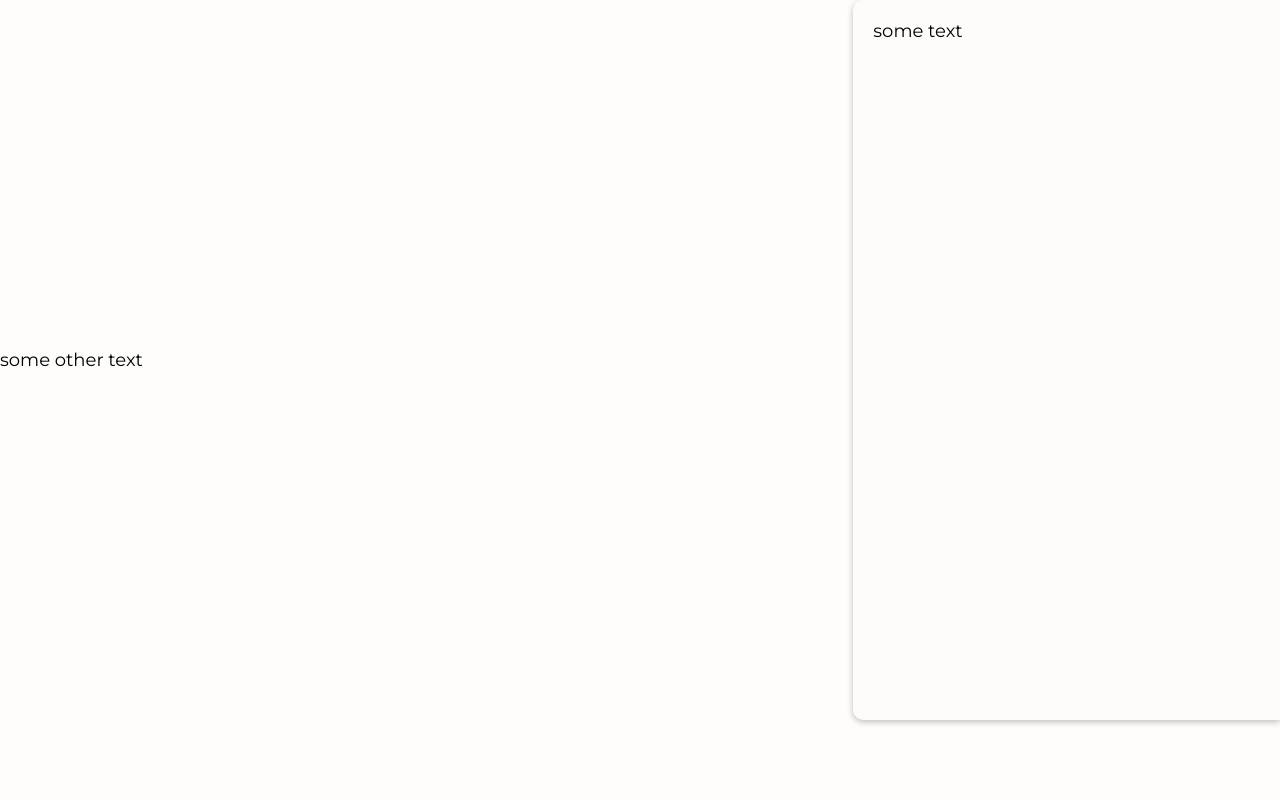
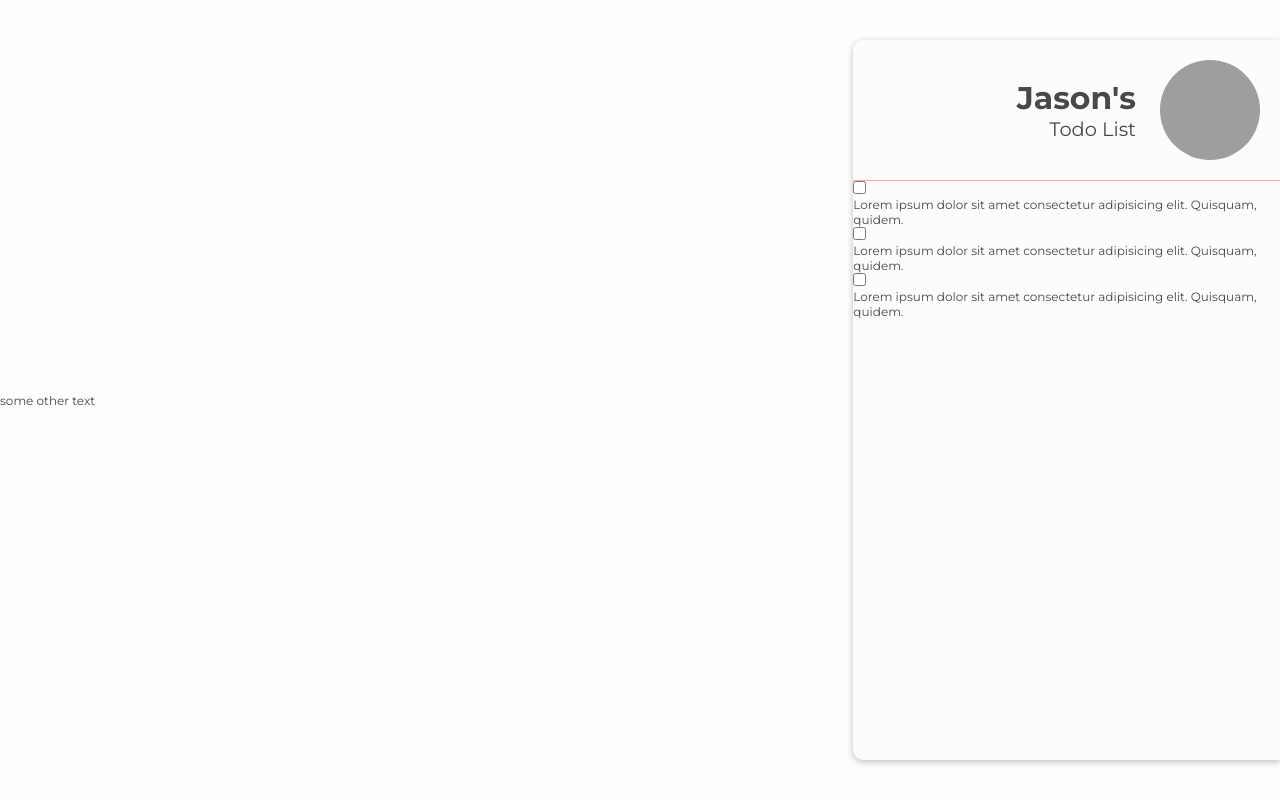
Before and after one commit to sargon17/vue-todolist, a plain HTML site: page index.html in a window 1280 px wide. Drawn offline with Linux system fonts and the light colour scheme; grey boxes are pictures that could not be loaded.

Commit message:
working on layout

```diff
--- a/index.html
+++ b/index.html
@@ -18,8 +18,47 @@
 <body>
     <div class="bg-section"> some other text</div>
     <div class="notes-section">
-        some text
-    </div>
+        <div class="notes__user-section">
+            <div class="notes__user__data-section">
+                <h2 class="notes__user__data-name">Jason's</h2>
+                <h1 class="notes__user__data-title">Todo List</h1>
+            </div>
+            <div class="notes__user__img-section">
+                <img src="https://picsum.photos/100" alt="">
+            </div>
+        </div>
+        <div class="notes__todos-section">
+            <div class="notes__todos__list-section">
+                <div class="notes__todos__list-item">
+                    <div class="notes__todos__list-item__checkbox">
+                        <input type="checkbox" id="checkbox-1" class="checkbox-1">
+                        <label for="checkbox-1"></label>
+                    </div>
+                    <div class="notes__todos__list-item__text">
+                        <p>Lorem ipsum dolor sit amet consectetur adipisicing elit. Quisquam, quidem.</p>
+                    </div>
+                </div>
+                <div class="notes__todos__list-item">
+                    <div class="notes__todos__list-item__checkbox">
+                        <input type="checkbox" id="checkbox-2" class="checkbox-2">
+                        <label for="checkbox-2"></label>
+                    </div>
+                    <div class="notes__todos__list-item__text">
+                        <p>Lorem ipsum dolor sit amet consectetur adipisicing elit. Quisquam, quidem.</p>
+                    </div>
+                </div>
+                <div class="notes__todos__list-item">
+                    <div class="notes__todos__list-item__checkbox">
+                        <input type="checkbox" id="checkbox-3" class="checkbox-3">
+                        <label for="checkbox-3"></label>
+                    </div>
+                    <div class="notes__todos__list-item__text">
+                        <p>Lorem ipsum dolor sit amet consectetur adipisicing elit. Quisquam, quidem.</p>
+                    </div>
+                </div>
+
+            </div>
+        </div>
 </body>
 
 </html>
--- a/style/style.css
+++ b/style/style.css
@@ -14,28 +14,63 @@
   --mt-shadow: 0px 2px 6px rgba(0, 0, 0, 0.25);
 }
 
+* {
+  font-family: "Montserrat", sans-serif;
+  color: var(--mt-main-text-gray);
+  font-size: 12px;
+}
+
 body {
   background-color: var(--mt-main-bg-color);
-  font-family: "Montserrat", sans-serif;
-  font-size: 14px;
   color: var(--mt-main-text-gray);
   margin: 0;
   padding: 0;
   display: flex;
   align-items: center;
   width: 100%;
-  height: 100%;
+  height: 100vh;
 }
 .bg-section {
   width: calc(100% / 12 * 8);
 }
 
+/* ------------------ NOTES SECTION ------------------ */
 .notes-section {
   background-color: var(--mt-notepad-bg-color);
-  padding: 20px;
   border-radius: 10px 0px 0px 10px;
   box-shadow: var(--mt-shadow);
-
   width: calc(100% / 12 * 4);
   height: 90vh;
 }
+
+.notes__user-section {
+  padding: 20px;
+  display: flex;
+  justify-content: flex-end;
+  align-items: center;
+  gap: 24px;
+  border-bottom: 1px solid var(--mt-secondary-pink);
+}
+
+.notes__user__data-section {
+  text-align: right;
+}
+.notes__user__data-name {
+  font-size: 2.617em;
+}
+.notes__user__data-title {
+  font-size: 1.618em;
+  font-weight: 400;
+}
+.notes__user__img-section {
+  width: 100px;
+  aspect-ratio: 1;
+  overflow: hidden;
+  border-radius: 50%;
+}
+.notes__user__img-section img {
+  width: 100%;
+  height: 100%;
+}
+
+/* ------------------ / NOTES SECTION ------------------ */
```
